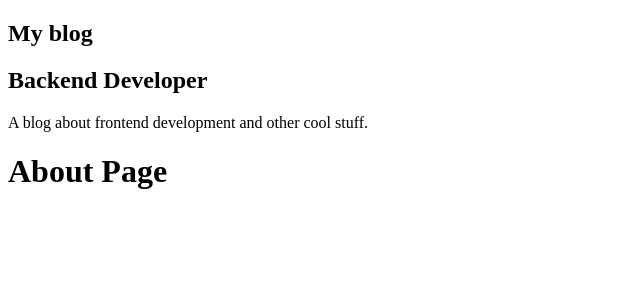
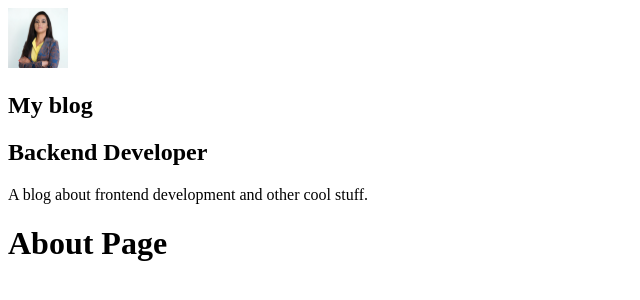
Before and after one commit to CCastro01/my-blog, a Gatsby site: page /about in a window 1280 px wide. Shown: the whole page, without its empty margins (0-640 px from the left). Built offline with nearby package versions, Linux system fonts and the light colour scheme; Gatsby itself is replaced by a stand-in of ours.

Commit message:
using gatsby-image

```diff
--- /dev/null
+++ b/src/components/Avatar/index.js
@@ -0,0 +1,26 @@
+import React from 'react'
+import { useStaticQuery, graphql } from 'gatsby'
+import Img from 'gatsby-image'
+
+const Avatar = () =>{
+    const {avatarImage} = useStaticQuery(
+        graphql`
+            query{
+                avatarImage: file(relativePath: { eq: "Face-perfil.png" }){
+                    childImageSharp {
+                        fixed(width: 60, height:60){
+                            ...GatsbyImageSharpFixed_tracedSVG
+                        }
+                    }
+                }
+            }
+        `
+    )
+
+    return <Img fixed={avatarImage.childImageSharp.fixed}/>
+
+
+
+}
+
+export default Avatar
--- a/src/components/Profile/index.js
+++ b/src/components/Profile/index.js
@@ -1,5 +1,6 @@
 import React from 'react'
 import { useStaticQuery, graphql } from 'gatsby'
+import Avatar from '../Avatar'
 
 const Profile = () => {
   const {
@@ -23,6 +24,7 @@
 
   return(
     <div className="Profile-wrapper">
+    <Avatar/>
     <h1>{title}</h1>
     <h2>{position}
     </h2>
```
Also changed, not shown: src/images/Face-perfil.png (added).
